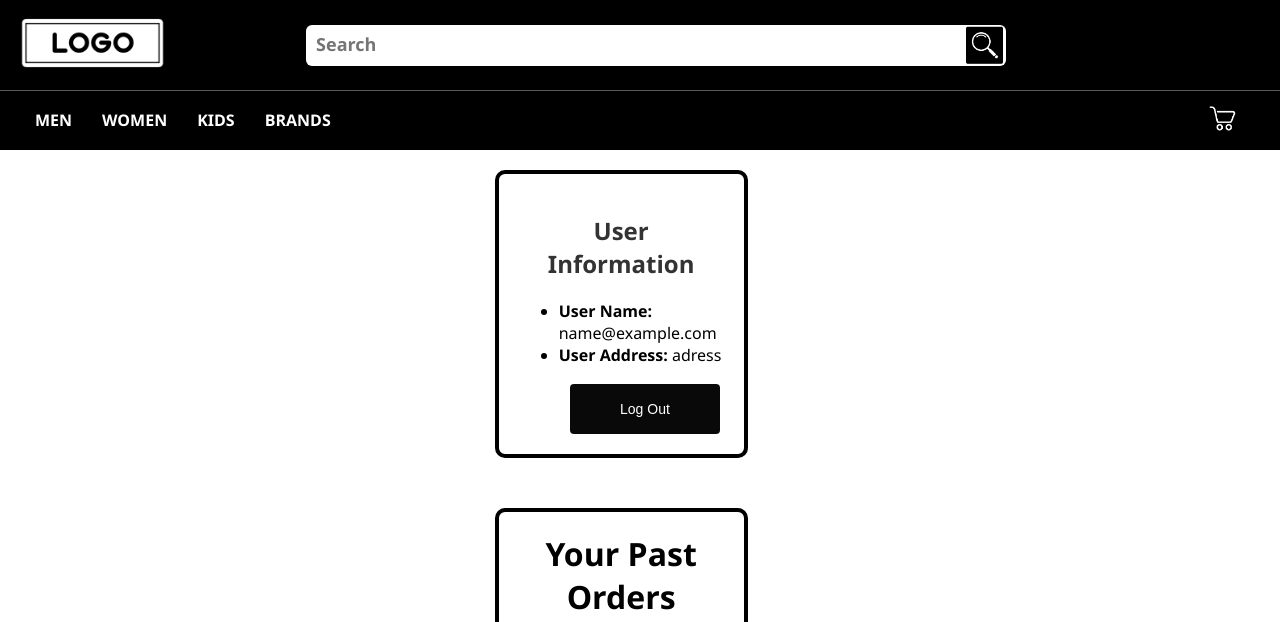
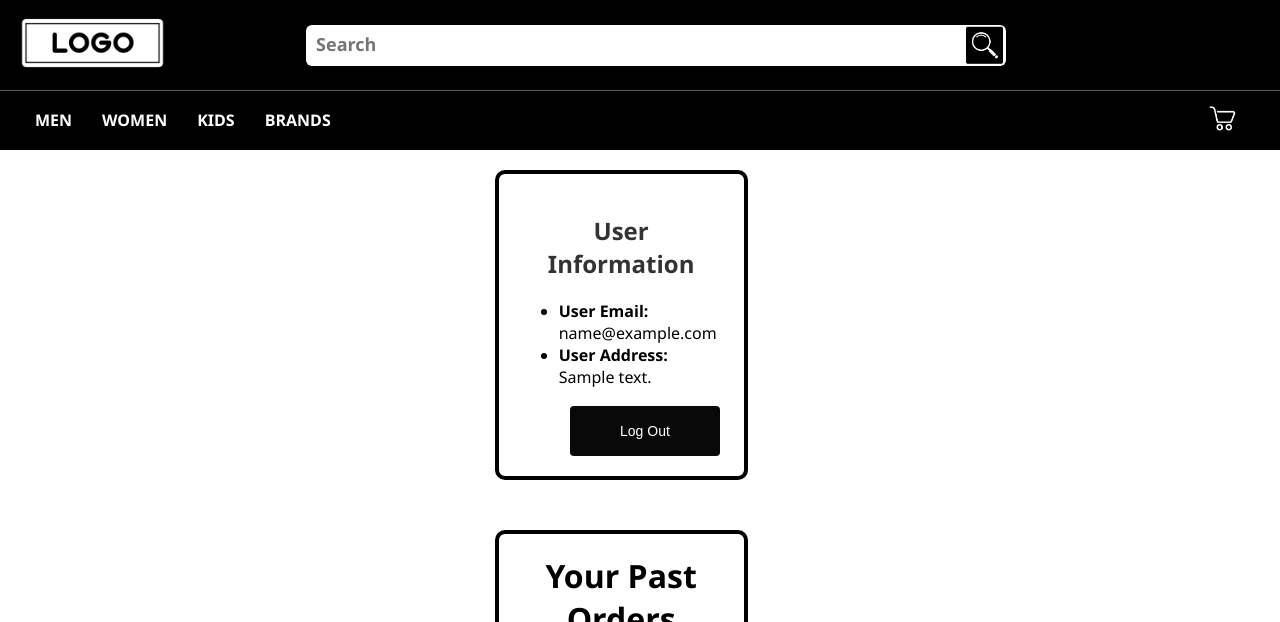
Before and after one commit to erdemire21/shoe-e-commerce-site, a Flask app: template templates/user_page.html in a window 1280 px wide; the page is wider, and only the part inside the window is pictured. Shown: the top 622 px of that part. Run offline with Flask 3, Linux system fonts and the light colour scheme; the template is opened without the code that fills it: most values are stand-ins (such as "Sample title", 1, 10 or a date in 2020); grey boxes are pictures that could not be loaded.

Commit message:
show address

```diff
--- a/templates/user_page.html
+++ b/templates/user_page.html
@@ -40,8 +40,8 @@
     <div class="user-info">
         <h2>User Information</h2>
         <ul>
-            <li><strong>User Name:</strong> {{email}}</li>
-            <li><strong>User Address:</strong> adress</li>
+            <li><strong>User Email:</strong> {{email}}</li>
+            <li><strong>User Address:</strong> {{address}} </li>
         </ul>
         <a href="{{ url_for('logout') }}"><button>Log Out</button></a>
     </div>
```
